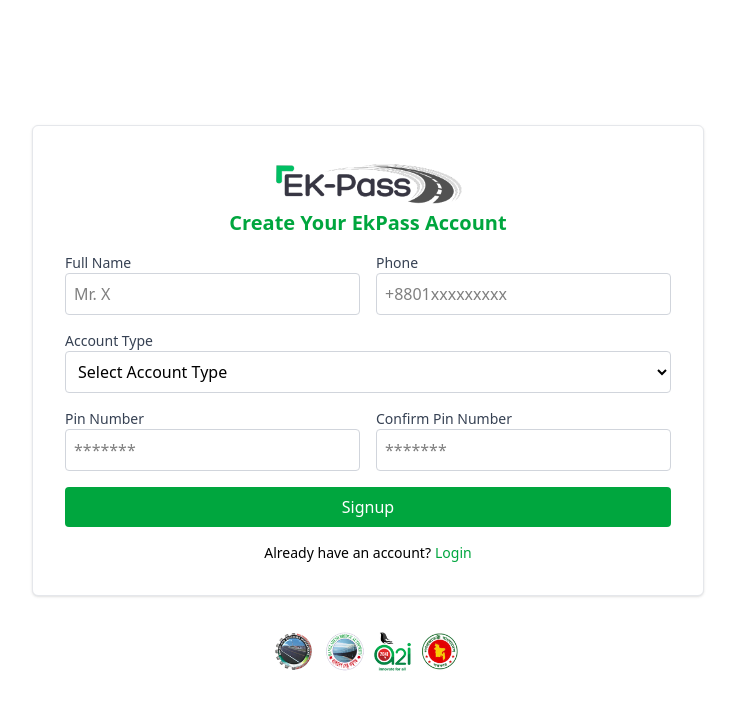
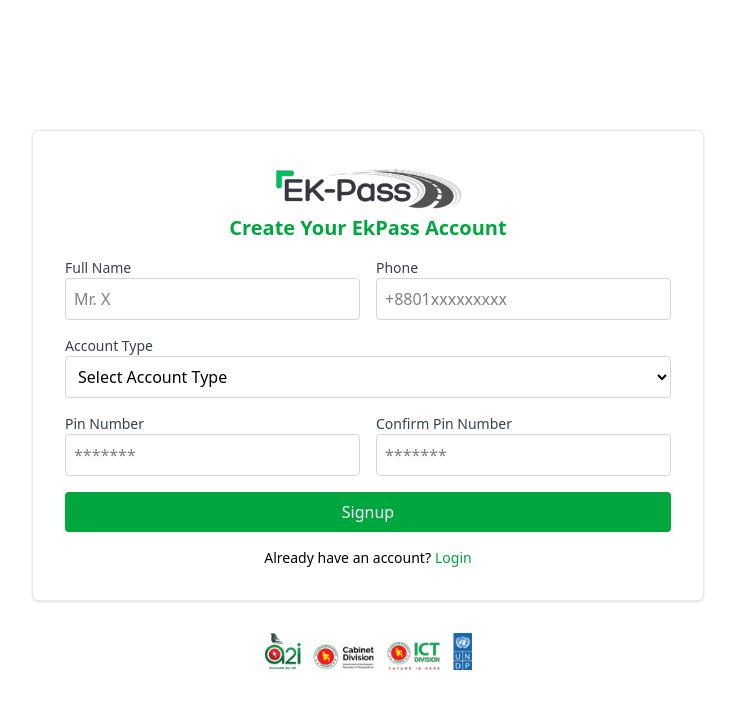
Before and after one commit to antorntech/ekpass-front, a React (Vite) app: page /signup in a window 1280 px wide. Shown: the top 710 px of the page, without its empty margins (272-1007 px from the left). Built offline with nearby package versions, Linux system fonts and the light colour scheme.

Commit message:
update the np logo

```diff
--- a/src/pages/auth/Login.jsx
+++ b/src/pages/auth/Login.jsx
@@ -81,7 +81,7 @@
       </div>
 
       <div className="w-full flex items-center justify-center">
-        <img src="/assets/authorities.png" alt="authorities" className="w-48" />
+        <img src="/assets/np-logo-set.png" alt="authorities" className="w-52" />
       </div>
     </div>
   );
--- a/src/pages/auth/Signup.jsx
+++ b/src/pages/auth/Signup.jsx
@@ -232,9 +232,9 @@
 
         <div>
           <img
-            src="/assets/authorities.png"
+            src="/assets/np-logo-set.png"
             alt="authorities"
-            className="w-48"
+            className="w-52"
           />
         </div>
       </div>
```
